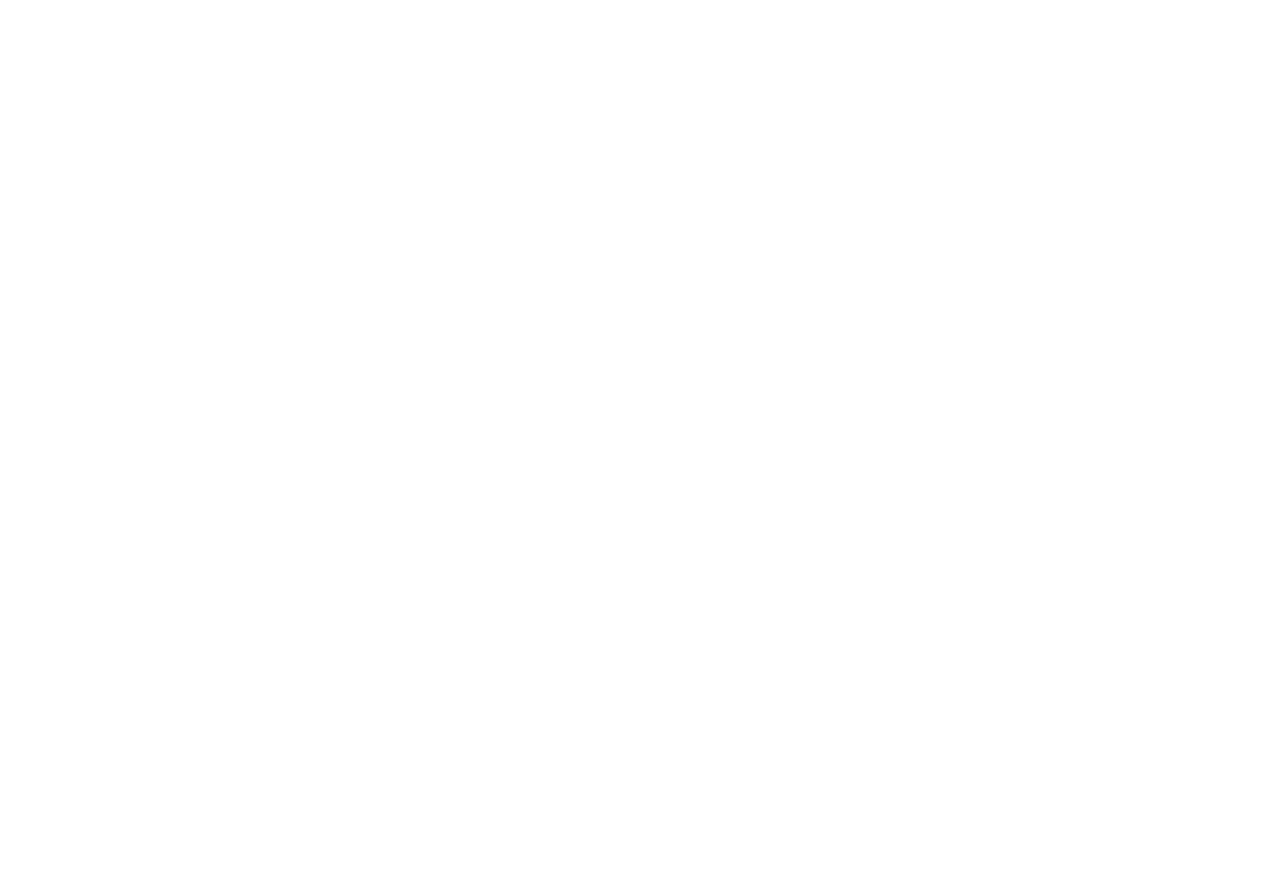
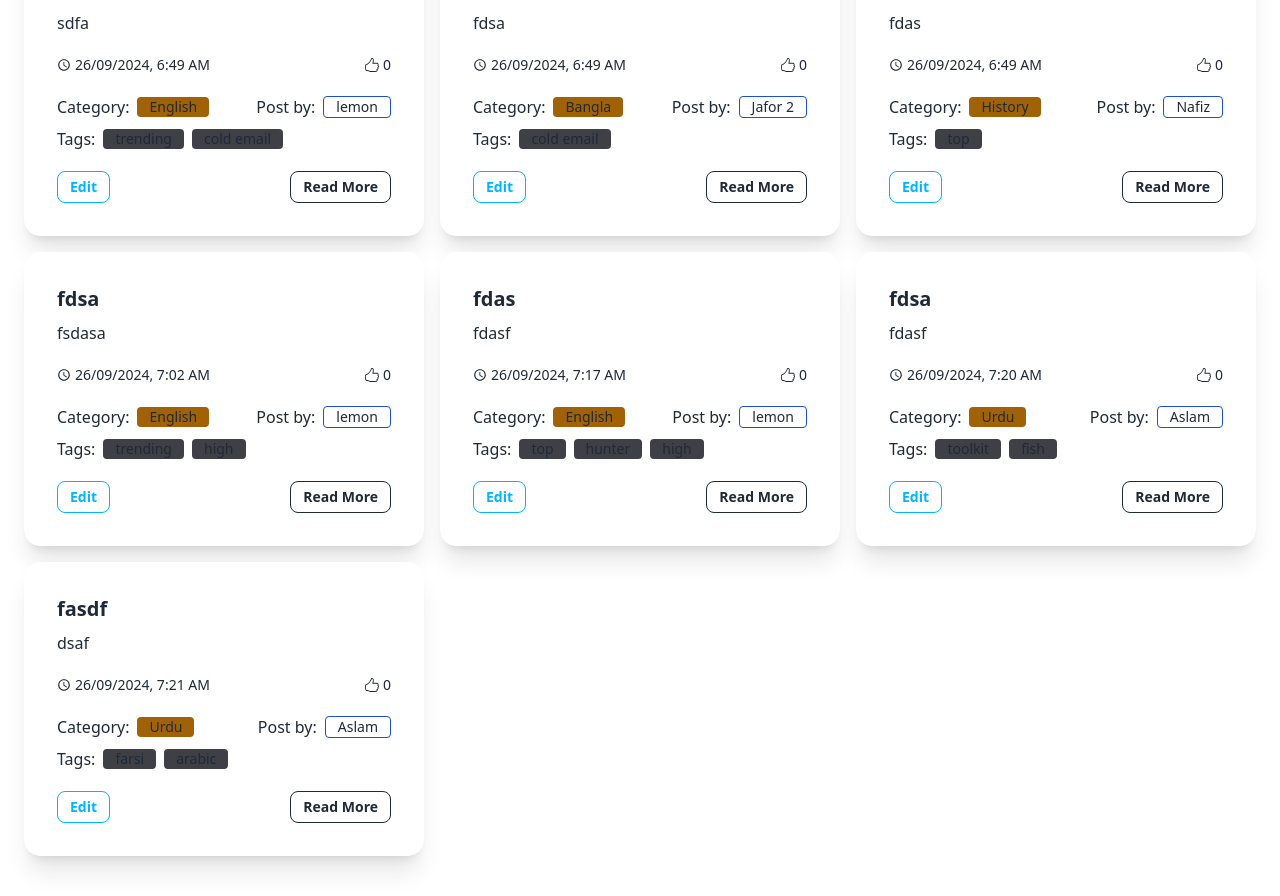
Before and after one commit to hmjuel78/advanced-blogging, a React (Vite) app: page /blogs in a window 1280 px wide. Shown: the part 1200-2096 px from the top of the page. Before the commit the page ends 1166 px from the top, so only its background shows below. Built offline with nearby package versions, Linux system fonts and the light colour scheme; data requests are answered from the project's data file.

Commit message:
tag null issue fixed

```diff
--- a/db.json
+++ b/db.json
@@ -113,16 +113,8 @@
       "id": 1
     },
     {
-      "name": "top",
-      "id": 2
-    },
-    {
       "name": "high",
       "id": 3
-    },
-    {
-      "name": "hunter",
-      "id": 4
     },
     {
       "name": "cold email",
@@ -145,16 +137,44 @@
       "id": 9
     },
     {
-      "name": "hot",
-      "id": 10
-    },
-    {
       "name": "history",
       "id": 11
     },
     {
+      "name": "html",
+      "id": 12
+    },
+    {
+      "name": "email",
+      "id": 13
+    },
+    {
       "name": "top",
-      "id": 12
+      "id": 14
+    },
+    {
+      "name": "hunter",
+      "id": 15
+    },
+    {
+      "name": "react",
+      "id": 16
+    },
+    {
+      "name": "toolkit",
+      "id": 1727335176112
+    },
+    {
+      "name": "fish",
+      "id": 1727335202349
+    },
+    {
+      "name": "farsi",
+      "id": 1727335249709
+    },
+    {
+      "name": "arabic",
+      "id": 1727335258487
     }
   ],
   "blogs": [
@@ -253,11 +273,105 @@
       "desc": "Explore top 10 historical place",
       "dateTime": "2024-09-25T23:12:04.377Z",
       "tags": [
-        null,
-        null,
-        null
+        2,
+        3,
+        4
       ],
       "id": 9
+    },
+    {
+      "author_id": 4,
+      "category_id": 2,
+      "title": "Bangla Kobita",
+      "desc": "fdsaf",
+      "dateTime": "2024-09-26T05:48:06.684Z",
+      "tags": [
+        4
+      ],
+      "id": 10
+    },
+    {
+      "author_id": 1,
+      "category_id": 1,
+      "title": "dsaf",
+      "desc": "sdfa",
+      "dateTime": "2024-09-26T06:49:06.461Z",
+      "tags": [
+        1,
+        5
+      ],
+      "id": 11
+    },
+    {
+      "author_id": 5,
+      "category_id": 2,
+      "title": "fdsa",
+      "desc": "fdsa",
+      "dateTime": "2024-09-26T06:49:27.969Z",
+      "tags": [
+        5
+      ],
+      "id": 12
+    },
+    {
+      "author_id": 3,
+      "category_id": 3,
+      "title": "fasd",
+      "desc": "fdas",
+      "dateTime": "2024-09-26T06:49:48.645Z",
+      "tags": [
+        14
+      ],
+      "id": 13
+    },
+    {
+      "author_id": 1,
+      "category_id": 1,
+      "title": "fdsa",
+      "desc": "fsdasa",
+      "dateTime": "2024-09-26T07:02:25.866Z",
+      "tags": [
+        1,
+        3
+      ],
+      "id": 14
+    },
+    {
+      "author_id": 1,
+      "category_id": 1,
+      "title": "fdas",
+      "desc": "fdasf",
+      "dateTime": "2024-09-26T07:17:15.922Z",
+      "tags": [
+        14,
+        15,
+        3
+      ],
+      "id": 15
+    },
+    {
+      "author_id": 12,
+      "category_id": 5,
+      "title": "fdsa",
+      "desc": "fdasf",
+      "dateTime": "2024-09-26T07:20:05.568Z",
+      "tags": [
+        1727335176112,
+        1727335202349
+      ],
+      "id": 16
+    },
+    {
+      "author_id": 12,
+      "category_id": 5,
+      "title": "fasdf",
+      "desc": "dsaf",
+      "dateTime": "2024-09-26T07:21:01.586Z",
+      "tags": [
+        1727335249709,
+        1727335258487
+      ],
+      "id": 17
     }
   ],
   "comments": [
--- /dev/null
+++ b/src/components/blog/BlogEditor.jsx
@@ -0,0 +1,20 @@
+
+const BlogEditor = () => {
+    return (
+        <>
+            <label htmlFor="my_modal_7" className="btn">open modal</label>
+
+            {/* Put this part before </body> tag */}
+            <input type="checkbox" id="my_modal_7" className="modal-toggle" />
+            <div className="modal" role="dialog">
+                <div className="modal-box">
+                    <h3 className="text-lg font-bold">Hello!</h3>
+                    <p className="py-4">This modal works with a hidden checkbox!</p>
+                </div>
+                <label className="modal-backdrop" htmlFor="my_modal_7">Close</label>
+            </div>
+        </>
+    );
+};
+
+export default BlogEditor;
--- a/src/components/blog/BlogForm.jsx
+++ b/src/components/blog/BlogForm.jsx
@@ -6,7 +6,7 @@
 import TagInputWithSearch from "../tag-input/TagInputWithSearch"
 import dayjs from "dayjs"
 import utc from "dayjs/plugin/utc"
-import { blogCreate, blogSelector } from "../../features/blog/blogSlice"
+import { _EDITABLEBLOG, blogCreate, blogSelector } from "../../features/blog/blogSlice"
 import DropdownWithSearch from "../custom-dropdown-with-search/DropdownWithSearch"
 
 dayjs.extend(utc)
@@ -15,7 +15,7 @@
     const initState = {
         blogTitle: '',
         blogBody: '',
-        selectCategory: '',
+        selectCategory: null,
         selectAuthor: ''
     }
 
@@ -59,6 +59,7 @@
             toast.success("Blog update Successfully !!!")
         } else {
             dispatch(blogCreate(newBlog))
+            // console.log(newBlog, 'newBlog')
             toast.success("Blog Create Successfully !!!")
         }
 
@@ -82,29 +83,28 @@
     }, [dispatch])
 
     useEffect(() => {
-        dispatch(authorByCatId(blogData.selectCategory.id))
+        dispatch(authorByCatId(blogData?.selectCategory?.id))
     }, [dispatch, blogData.selectCategory])
 
     useEffect(() => {
-        // console.log(editableBlog)
         if (editableBlog !== null) {
             dispatch(categoryFetchById(editableBlog.category_id))
             // dispatch(authorByCatId(editableBlog.author_id))
 
             setBlogData(() => ({
-
                 blogTitle: editableBlog.title || '',
                 blogBody: editableBlog.desc || '',
-                selectCategory: categoryById || '',
+                selectCategory: categoryById[0] || '',
                 selectAuthor: authorsByCat || ''
             }))
             // setSelectTags(editableBlog.tags)
         }
-    }, [editableBlog])
 
-    // console.log(blogData.selectCategory, 'select cat')
-    // console.log(categoryById)
-    // console.log(blogData.selectAuthor)
+        dispatch(_EDITABLEBLOG(null))
+    }, [])
+
+    console.log(blogData.selectCategory, 'select cat')
+    console.log(categoryById[0], 'cat by id')
 
 
     return (
--- a/src/components/tag-input/TagInputWithSearch.jsx
+++ b/src/components/tag-input/TagInputWithSearch.jsx
@@ -1,34 +1,18 @@
 import { useEffect, useRef, useState } from "react"
 import useOutsideClick from '../../hooks/useOutsiteClick'
 import { useDispatch, useSelector } from "react-redux"
-import { tagCreate, tagSearchByName, tagSelector } from "../../features/tags/tagSlice"
+import { tagCreate, tagFetch, tagSelector, updateSearchTags } from "../../features/tags/tagSlice"
 import { IoCloseOutline } from "react-icons/io5"
 
 
 const TagInputWithSearch = (props) => {
     const { isSearch, selectDropData, setSelectDropData } = props
     const [searchValue, setSearchValue] = useState('')
-
     const [open, setOpen] = useState(false)
     const ref = useRef()
     const dispatch = useDispatch()
     const { tagsByName: dropDatas } = useSelector(tagSelector)
 
-
-    const addTag = (newTag) => {
-
-        const isExistTag = selectDropData.find((selectdata) => parseInt(selectdata.id) === parseInt(newTag.id))
-        console.log(isExistTag)
-        if (isExistTag) {
-            setOpen(false)
-            setSearchValue("")
-            return;
-        } else {
-            setSelectDropData([...selectDropData, newTag])
-            setOpen(false)
-            setSearchValue("")
-        }
-    }
 
     const searchOnchageHandle = (e) => {
         setSearchValue(e.target.value)
@@ -38,18 +22,25 @@
         const t = searchValue.trim()
         if (!t.length) return
 
-        const availableTag = dropDatas?.find(dropdata => dropdata.name === searchValue.toLowerCase())
+        const availableTag = dropDatas.find(dropdata => dropdata.name === searchValue)
 
         if (availableTag) {
             addTag(availableTag)
         } else {
             const newTag = {
-                name: searchValue.toLowerCase()
+                name: searchValue,
+                id: Date.now()
             }
             addTag(newTag)
             dispatch(tagCreate(newTag))
         }
+    }
 
+    const addTag = (newTag) => {
+        if (selectDropData.filter(selectdata => selectdata.id === newTag.id).length === 0) {
+            setSelectDropData([...selectDropData, newTag])
+        }
+        setSearchValue("")
     }
 
     const handleKeyUp = (e) => {
@@ -64,18 +55,19 @@
 
     useOutsideClick(ref, () => {
         setOpen(false)
+        setSearchValue('')
     })
 
     useEffect(() => {
         const timeoutId = setTimeout(() => {
             if (searchValue) {
-                dispatch(tagSearchByName(searchValue))
+                dispatch(tagFetch(searchValue))
             } else {
-                dispatch(tagSearchByName())
+                dispatch(updateSearchTags())
             }
         }, 1000)
         return () => clearTimeout(timeoutId)
-    }, [searchValue, dispatch])
+    }, [searchValue])
 
 
     return (
--- a/src/features/tags/tagSlice.js
+++ b/src/features/tags/tagSlice.js
@@ -11,15 +11,19 @@
 }
 
 export const tagFetch = createAsyncThunk('tag/tagFetch',
-    async () => {
-        const tags = await fetch(BASE_URL)
-        return tags.json()
+    // eslint-disable-next-line no-unused-vars
+    async (keyword = null) => {
+        let url = BASE_URL;
+        // if(keyword){
+        //     url = BASE_URL + "?name="+keyword
+        // }
+        const tags = (await fetch(url)).json()
+        return tags;
     }
 )
 
 export const tagCreate = createAsyncThunk('tag/tagCreate',
     async (content) => {
-        console.log(content)
         const newTag = await fetch(BASE_URL, {
             method: 'POST',
             body: JSON.stringify(content),
@@ -53,16 +57,21 @@
         return newTag.json()
     }
 )
-export const tagSearchByName = createAsyncThunk('tag/tagSearchByName',
-    async (content) => {
-        const newTag = await fetch(`${BASE_URL}?name=${content}`)
-        return newTag.json()
-    }
-)
+// export const tagSearchByName = createAsyncThunk('tag/tagSearchByName',
+//     async (content) => {
+//         const newTag = await fetch(`${BASE_URL}?name=${content}`)
+//         return newTag.json()
+//     }
+// )
 
 export const tagSlice = createSlice({
     name: 'tag',
     initialState,
+    reducers: {
+        updateSearchTags: state => {
+            state.tagsByName = []
+        }
+    },
     extraReducers: (builder) => {
         builder
             .addCase(tagFetch.pending, (state) => {
@@ -71,7 +80,14 @@
             })
             .addCase(tagFetch.fulfilled, (state, action) => {
                 state.isLoading = false
-                state.tags = action.payload
+                // state.tags = action.payload
+
+                if (action.meta.arg) {
+                    state.tagsByName = action.payload.filter(item => item.name.toLowerCase().includes(action.meta.arg))
+                    // state.searchTags = action.payload
+                } else {
+                    state.tags = action.payload
+                }
             })
             .addCase(tagFetch.rejected, (state, action) => {
                 state.isLoading = false
@@ -102,15 +118,15 @@
                 const index = state.tags.findIndex(tag => tag.id === action.payload.id)
                 state.tags[index].name = action.payload.name
             })
-            .addCase(tagSearchByName.fulfilled, (state, action) => {
-                state.isLoading = false
-                state.tagsByName = action.payload
-            });
+        // .addCase(tagSearchByName.fulfilled, (state, action) => {
+        //     state.isLoading = false
+        //     state.tagsByName = action.payload
+        // });
 
     }
 })
 
 
 export const tagSelector = (state => state.tagReducer)
-
+export const { updateSearchTags } = tagSlice.actions
 export default tagSlice.reducer
--- a/src/routes/Root.jsx
+++ b/src/routes/Root.jsx
@@ -4,7 +4,7 @@
 
     return (
         <>
-            <div className="drawer sticky top-0">
+            <div className="drawer sticky top-0 z-50">
                 <input id="my-drawer-3" type="checkbox" className="drawer-toggle" />
                 <div className="drawer-content flex flex-col ">
                     {/* Navbar */}
```
